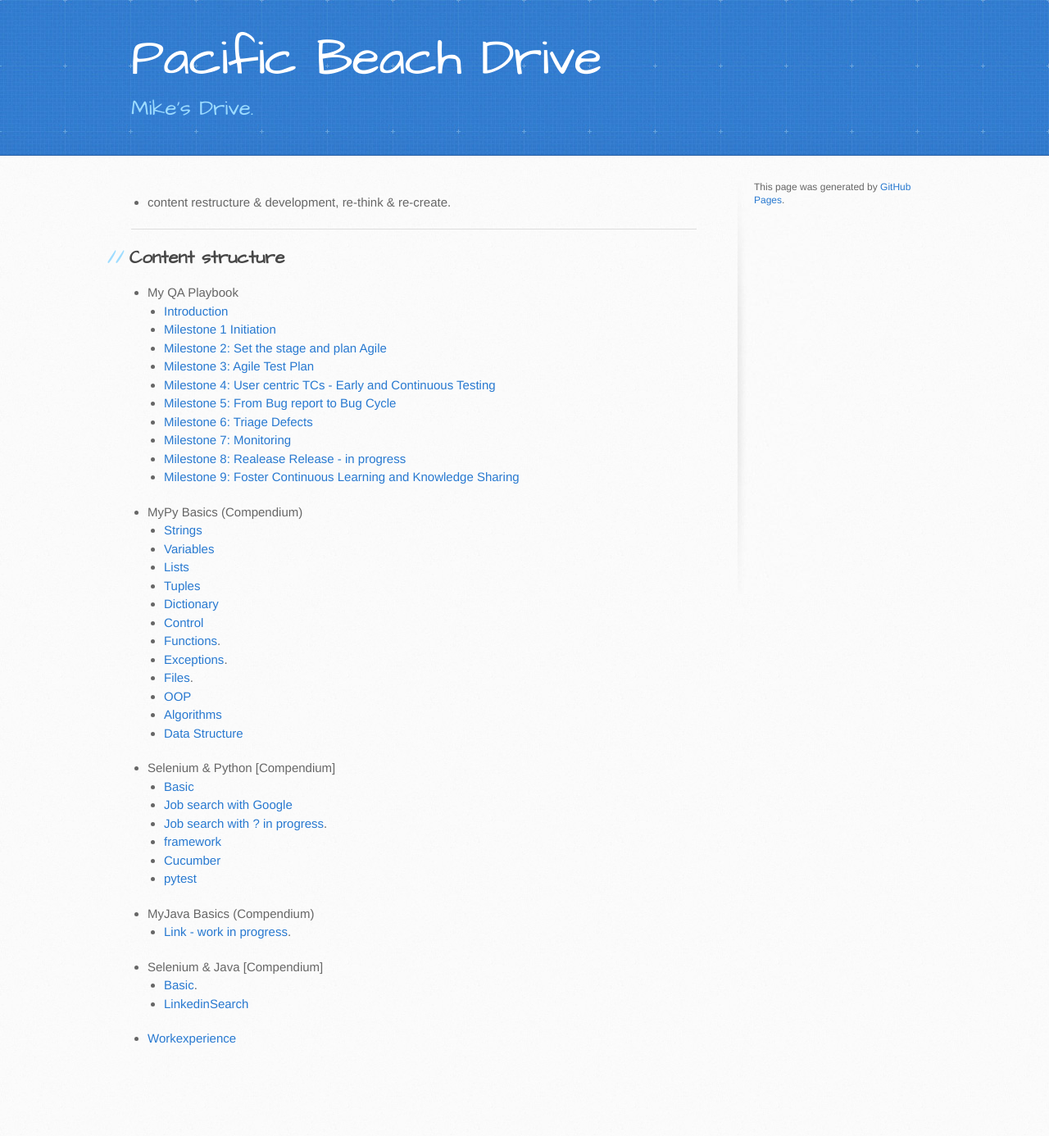
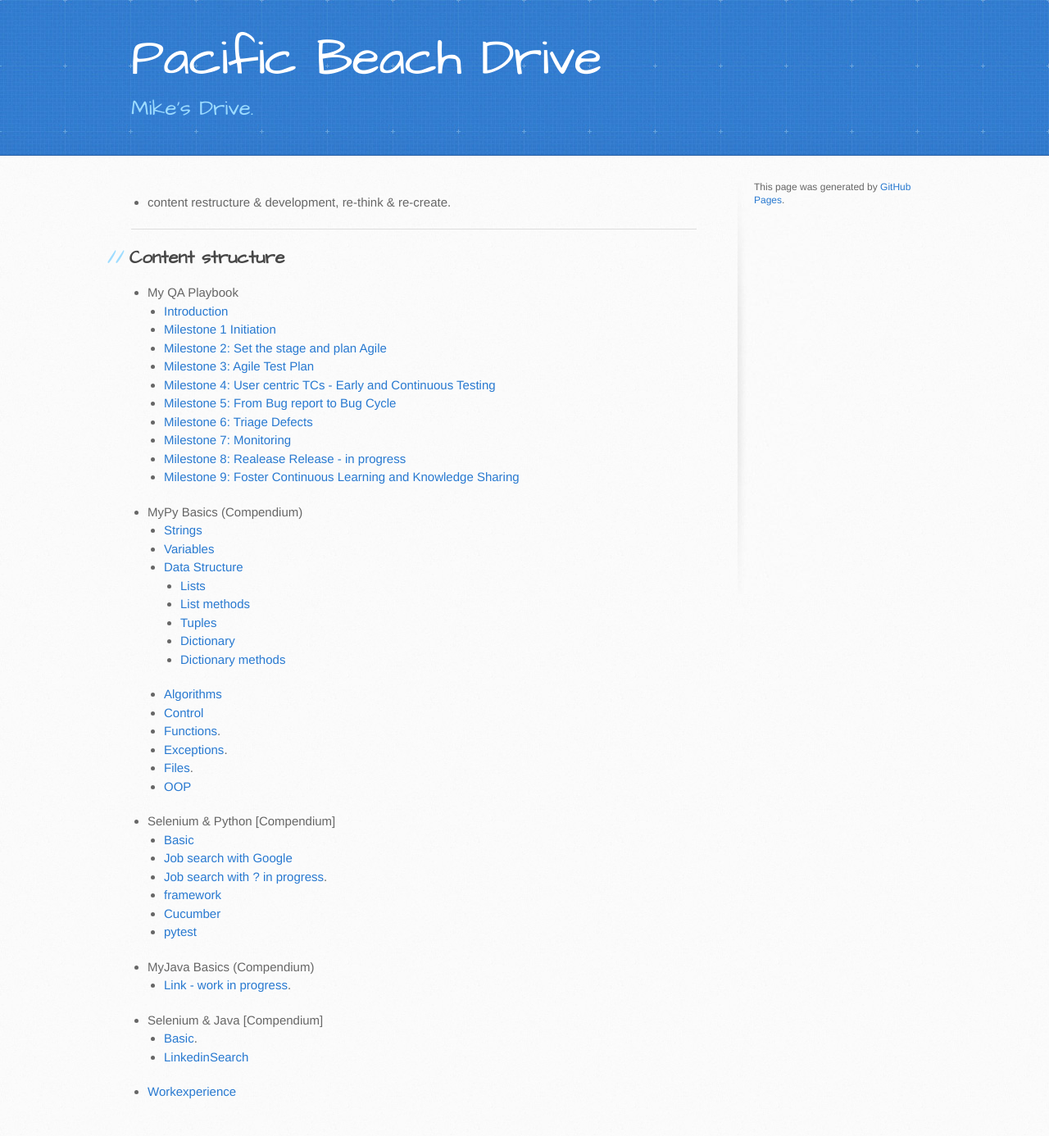
Before and after one commit to trumpfheller/trumpfheller.github.io, a Jekyll site: the page built from index.md, in a window 1280 px wide. Shown: the whole page at 82% size. Built offline with Jekyll 4.4.1, drawn with Linux system fonts in a browser that asks for light colours; before the commit the page ends 1321 px from its top, so only the background shows below that.

Commit message:
Update index.md

```diff
--- a/index.md
+++ b/index.md
@@ -23,16 +23,19 @@ layout: default
 - MyPy Basics (Compendium)
   - [Strings](./python/strings.html)
   - [Variables](./python/variables.html)
-  - [Lists](./python/lists.html)
-  - [Tuples](./python/tuples.html)
-  - [Dictionary](./python/dictionary.html)
+  - [Data Structure](./python/datastructure.html)
+    - [Lists](./python/lists.html)
+    - [List methods](./python/listmethods.html)
+    - [Tuples](./python/tuples.html)
+    - [Dictionary](./python/dictionary.html)
+    - [Dictionary methods](./python/dictionarymethods.html)
+  - [Algorithms](./python/algorithms.html)
   - [Control](./python/control.html)
   - [Functions](./python/function.html).
   - [Exceptions](./python/exceptions.html).
   - [Files](./python/files.html).
   - [OOP](./python/oop.html)
-  - [Algorithms](./python/algorithms.html)
-  - [Data Structure](./python/datastructure.html)
+
 
 - Selenium & Python [Compendium]
   - [Basic](./selenium_python/selenium_py.html)
```
